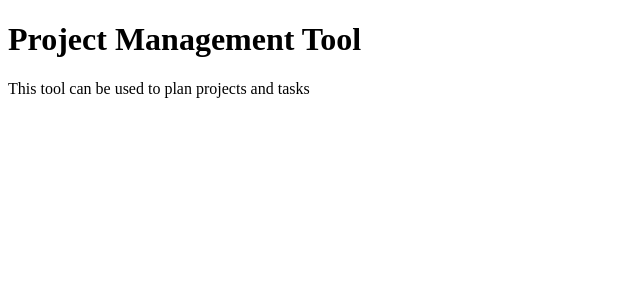
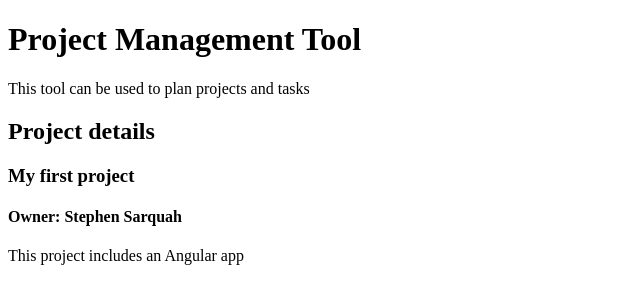
Before and after one commit to sarquah/beamer.client, an Angular app: page /projects/0 in a window 1280 px wide. Before the commit this address led to /. Shown: the top 304 px of the page, without its empty margins (0-640 px from the left). Built offline with nearby package versions, Linux system fonts and the light colour scheme.

Commit message:
Added routing

```diff
--- /dev/null
+++ b/src/app/project-details/project-details.component.html
@@ -0,0 +1,6 @@
+<h2>Project details</h2>
+<div *ngIf="project">
+  <h3>{{ project.name }}</h3>
+  <h4>Owner: {{ project.owner }}</h4>
+  <p>{{ project.description }}</p>
+</div>
--- /dev/null
+++ b/src/app/project-details/project-details.component.ts
@@ -0,0 +1,19 @@
+import { Component, OnInit } from '@angular/core';
+import { ActivatedRoute } from '@angular/router';
+import { projects } from './../projects';
+
+@Component({
+  selector: 'app-project-details',
+  templateUrl: './project-details.component.html',
+  styleUrls: ['./project-details.component.scss']
+})
+export class ProjectDetailsComponent implements OnInit {
+  project;
+  constructor(private route: ActivatedRoute) {}
+
+  ngOnInit() {
+    this.route.paramMap.subscribe(params => {
+      this.project = projects[+params.get('id')];
+    });
+  }
+}
--- a/src/app/projects/projects.component.html
+++ b/src/app/projects/projects.component.html
@@ -1,7 +1,7 @@
 <h2>Projects</h2>
-<div *ngFor="let project of projects">
+<div *ngFor="let project of projects; index as id">
   <h3>
-    <a [title]="project.name + ' details'" href="#">
+    <a [title]="project.name + ' details'" [routerLink]="['/projects', id]">
       {{ project.name }}
     </a>
   </h3>
```
Also changed, not shown: src/app/app.module.ts (+6 -2 lines), src/app/project-details/project-details.component.scss (added), 1 other file (tests, documents, lock files or other folders).
